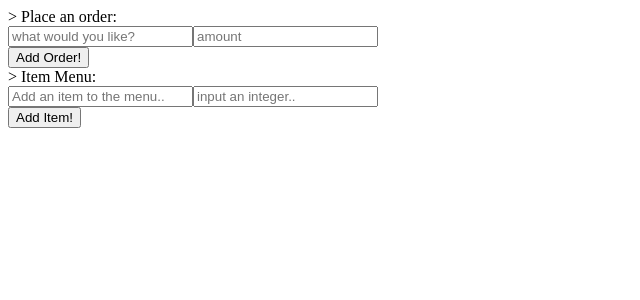
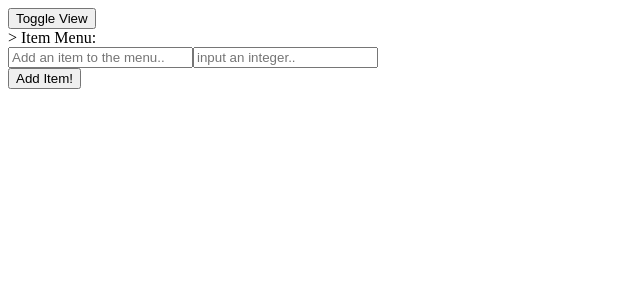
Before and after one commit to ThatDevOpNeal/coffee_app, a React app: page / in a window 1280 px wide. Shown: the top 300 px of the page, without its empty margins (0-640 px from the left). Built offline with nearby package versions, Linux system fonts and the light colour scheme; the HTML template or start-up script is replaced by a standard one.

Commit message:
task4: toggle views

```diff
--- a/src/components/app.jsx
+++ b/src/components/app.jsx
@@ -5,14 +5,36 @@ import ItemAdd from './Item/ItemAdd';
 import ItemDisplay from './Item/ItemDisplay';
 
 export default class App extends Component {
+    constructor(props) {
+        super(props);
+        this.state = {
+            isOrderView: false
+        }
+        this.modifyView = this.modifyView.bind(this);
+    }
+
+    modifyView () {
+        this.setState({
+            isOrderView: this.state.isOrderView ? false : true
+        })
+    }
+
     render () {
         return (
             <div>
                 <title>Order App</title>
-                <OrderAdd/>
-                <OrderDisplay/>
-                <ItemAdd/>
-                <ItemDisplay/>
+                <button onClick={() => this.modifyView()}>Toggle View</button>
+                {this.state.isOrderView ? (
+                    <div>
+                        <OrderAdd/>
+                        <OrderDisplay/>
+                    </div>
+                ) : (
+                    <div>
+                        <ItemAdd/>
+                        <ItemDisplay/>
+                    </div>
+                )}
             </div>
         );
     }
```
